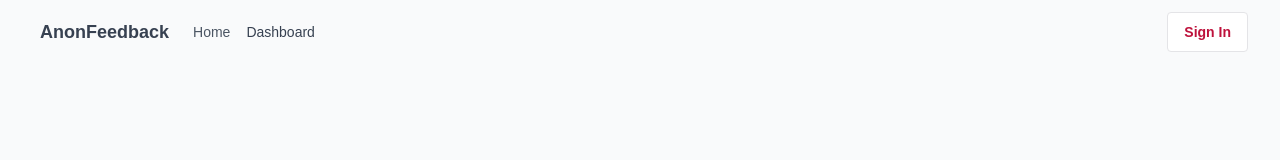
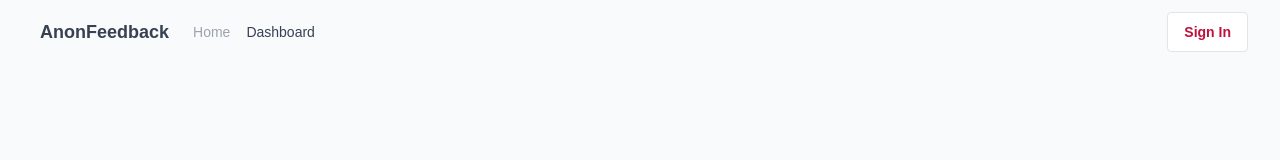
Before and after one commit to Nisha0202/anonfeedback, a Next.js app: page / in a window 1280 px wide. Shown: the top 160 px of the page. Built offline with nearby package versions, Linux system fonts and the light colour scheme; no server answers.

Commit message:
active path

```diff
--- a/src/components/Nav.tsx
+++ b/src/components/Nav.tsx
@@ -23,7 +23,7 @@ export default function Navbar() {
 
   const NavItems = () => (
     <>
-      <Link href="/" title="Home" className={`hover:text-gray-950 text-sm ${isActive('/') ? 'text-gray-600' : ''}`}>
+      <Link href="/" title="Home" className={`hover:text-gray-950 text-sm ${isActive('/') ? 'text-gray-400 font-medium' : ''}`}>
         Home
       </Link>
       <Link href="/dashboard" className="hover:text-gray-950 text-sm">
```
